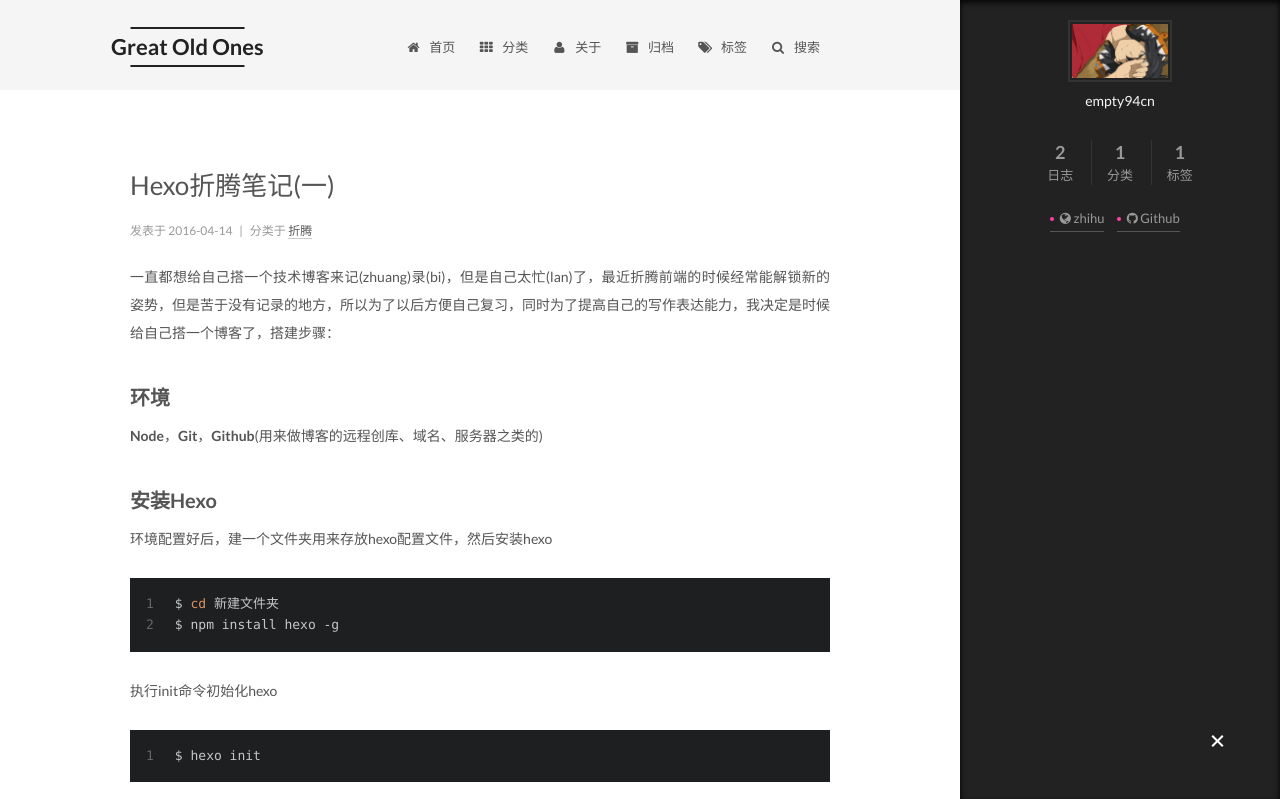
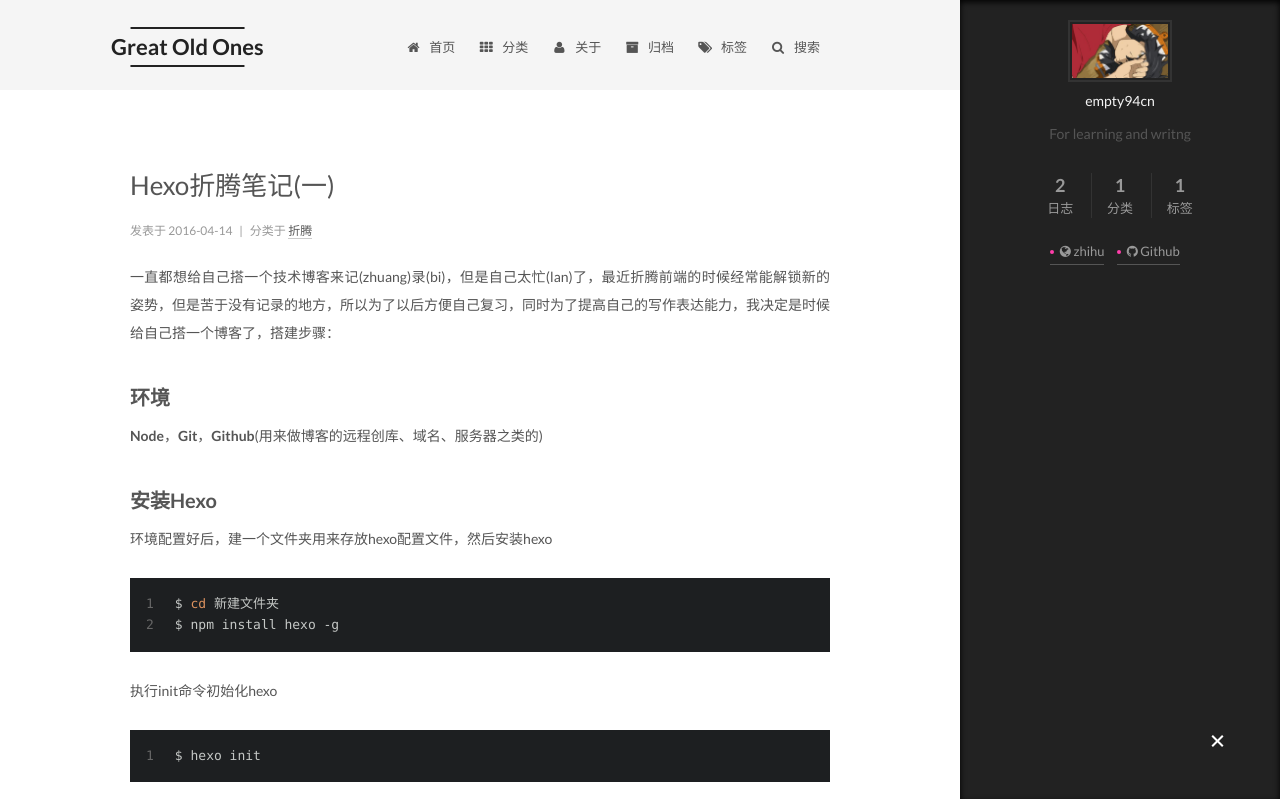
Before and after one commit to empty94cn/empty94cn, a plain HTML site: page index.html in a window 1280 px wide. Both pictures are taken after a click on the element 1217 px from the left and 742 px from the top of the page. Shown: the top 799 px of the page. Drawn offline with Linux system fonts and the light colour scheme.

Commit message:
Site updated: 2016-04-18 10:23:28

```diff
--- a/index.html
+++ b/index.html
@@ -80,15 +80,15 @@
 
 
 
-<meta name="description">
+<meta name="description" content="For learning and writng">
 <meta property="og:type" content="website">
 <meta property="og:title" content="Great Old Ones">
 <meta property="og:url" content="http://yoursite.com/index.html">
 <meta property="og:site_name" content="Great Old Ones">
-<meta property="og:description">
+<meta property="og:description" content="For learning and writng">
 <meta name="twitter:card" content="summary">
 <meta name="twitter:title" content="Great Old Ones">
-<meta name="twitter:description">
+<meta name="twitter:description" content="For learning and writng">
 
 
 
@@ -143,7 +143,7 @@
       <span class="logo-line-after"><i></i></span>
     </a>
   </div>
-  <p class="site-subtitle"></p>
+  <p class="site-subtitle">empty94cn</p>
 </div>
 
 <div class="site-nav-toggle">
@@ -517,7 +517,7 @@
                src="/images/avatar.jpg"
                alt="empty94cn" />
           <p class="site-author-name" itemprop="name">empty94cn</p>
-          <p class="site-description motion-element" itemprop="description"></p>
+          <p class="site-description motion-element" itemprop="description">For learning and writng</p>
         </div>
         <nav class="site-state motion-element">
           <div class="site-state-item site-state-posts">
```
Also changed, not shown: 2016/04/13/hello-world/index.html (+2 -2 lines), 2016/04/14/Hexo折腾笔记-一/index.html (+2 -2 lines), archives/2016/04/index.html (+5 -5 lines), archives/2016/index.html (+5 -5 lines), archives/index.html (+5 -5 lines), categories/index.html (+5 -5 lines), categories/折腾/index.html (+5 -5 lines), tags/Hexo/index.html (+5 -5 lines), tags/index.html (+5 -5 lines).
